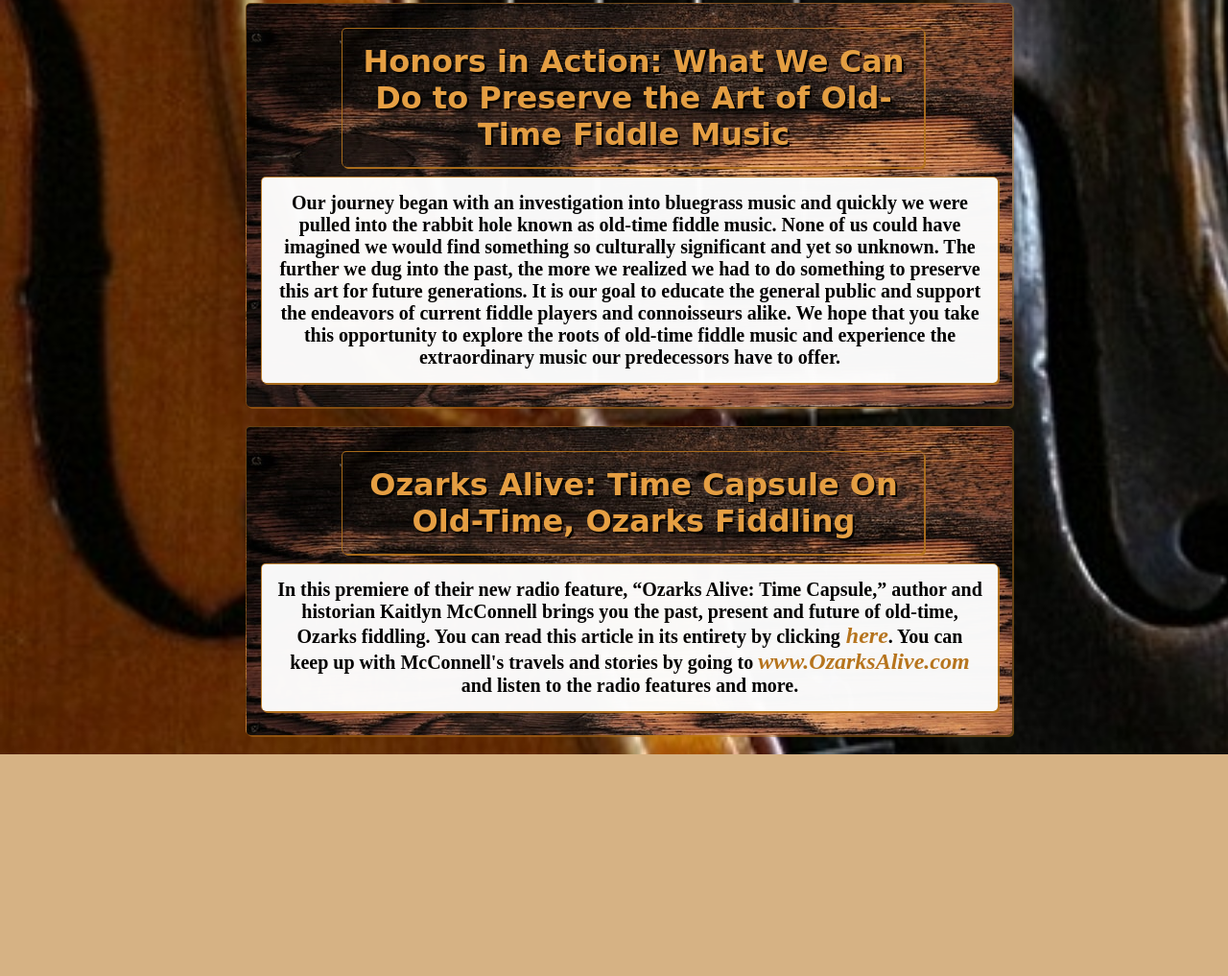
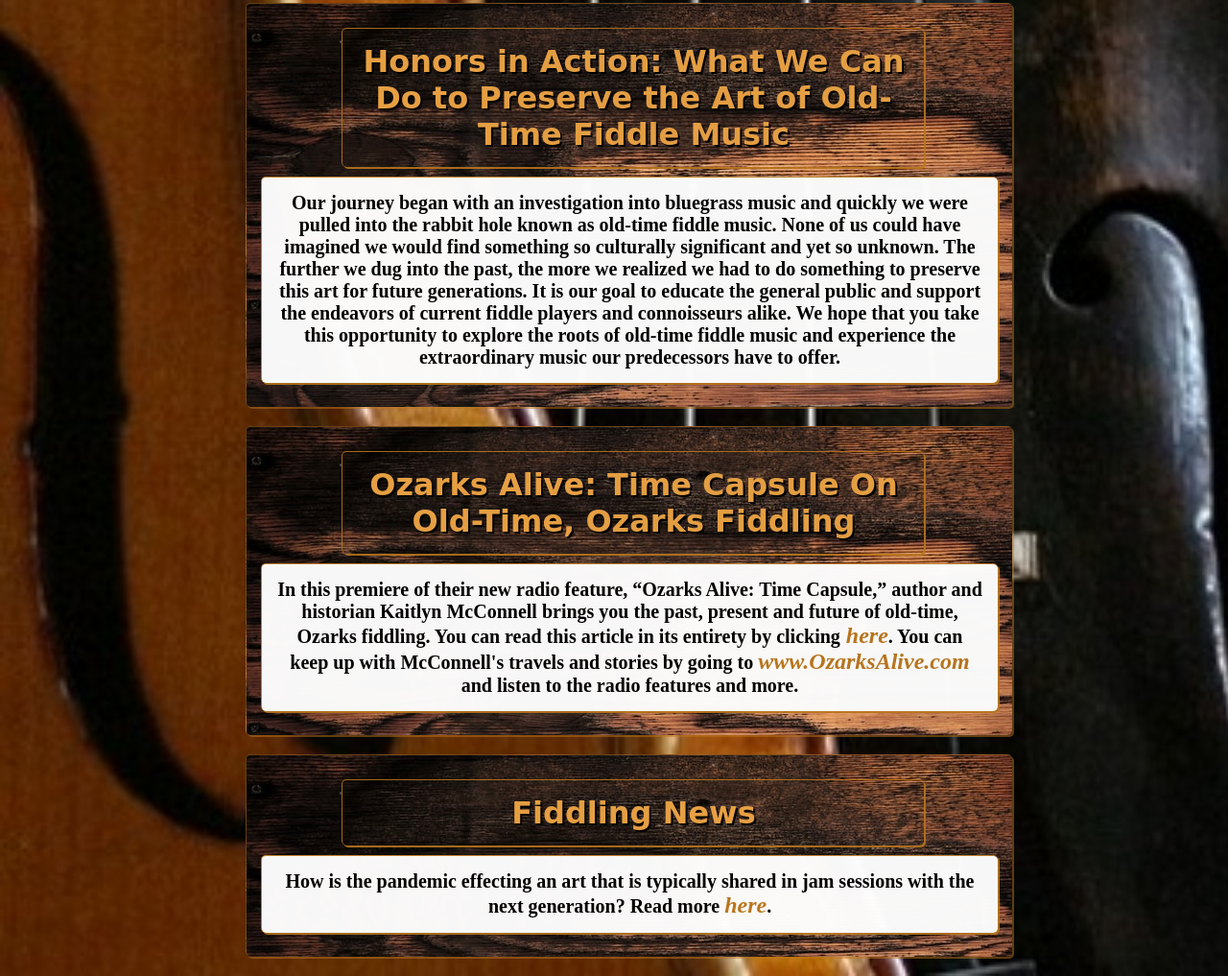
Before and after one commit to rh0155689/HIA-OldTimeFiddling, a plain HTML site: page index.html in a window 1280 px wide. Shown: the part 676-1693 px from the top of the page at 96% size. Before the commit the page ends 1462 px from the top, so only its background shows below. Drawn offline with Linux system fonts and the light colour scheme; a web font is replaced by a local one.

Commit message:
Update index.html

```diff
--- a/index.html
+++ b/index.html
@@ -52,6 +52,12 @@
                     <p>In this premiere of their new radio feature, “Ozarks Alive: Time Capsule,” author and historian Kaitlyn McConnell brings you the past, present and future of old-time, Ozarks fiddling. You can read this article in its entirety by clicking<a href="https://www.ksmu.org/post/ozarks-alive-time-capsule-old-time-ozarks-fiddling?fbclid=IwAR0jY7HSsoaJHH6pnvJKuK3KChCexeM9IAYPLRFLSFuMUYOdjcfwzbmeP8E#stream/0" target="_blank"> here</a>. You can keep up with McConnell's travels and stories by going to <a href="http://www.OzarksAlive.com" target="_blank">www.OzarksAlive.com</a> and listen to the radio features and more.</p>
                 </div>
             </div>
+            <div class="intro">
+                <div class="intro-text">
+                    <h1>Fiddling News</h1>
+                    <p>How is the pandemic effecting an art that is typically shared in jam sessions with the next generation? Read more <a href="https://www.nytimes.com/2021/02/03/us/ozarks-mcclurg-jam.html?action=click&module=Top+Stories&pgtype=Homepage" target="_blank">here</a>.</p>
+                </div>
+            </div>
     </div>
 </body>
 </html>
```
